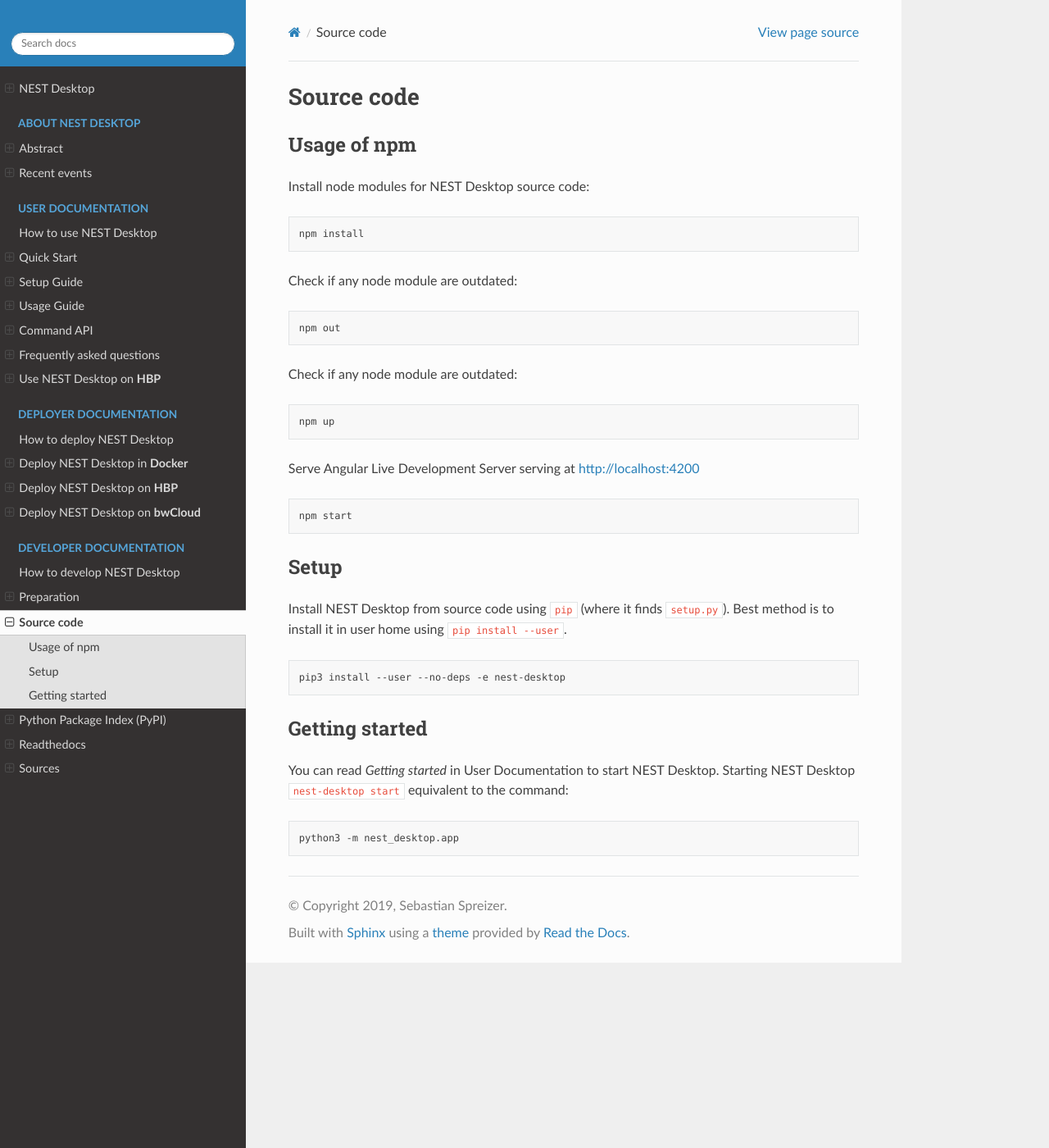
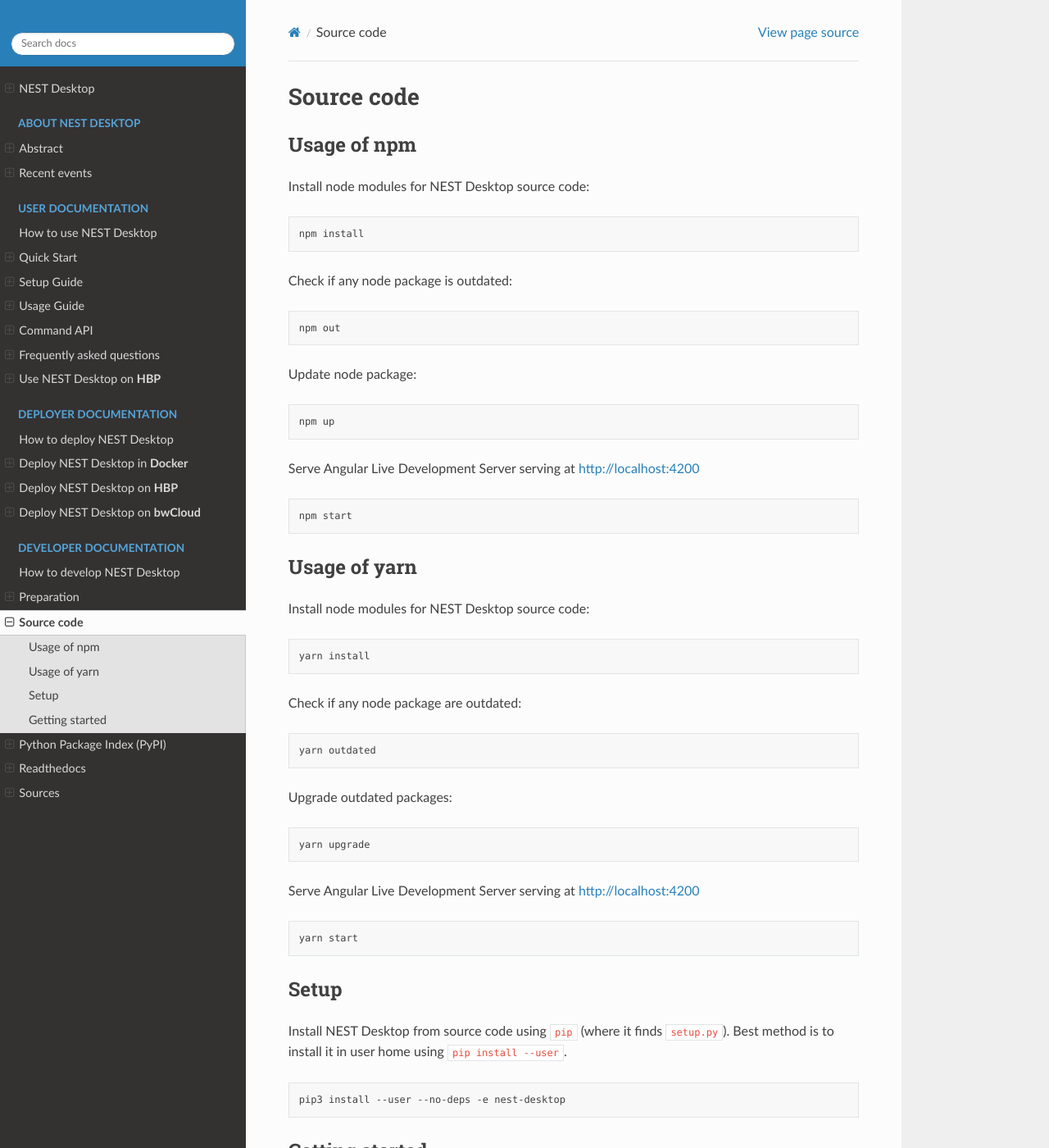
Before and after one commit to babsey/nest-desktop-docs, a Sphinx documentation site: the page built from docs/developer/source-code.rst, in a window 1280 px wide and 1400 px high. Shown: the whole window at 82% size. Built offline with Sphinx 7.4.7 and the Read the Docs theme 2.0.0, drawn with Linux system fonts in a browser that asks for light colours.

Commit message:
Add yarn

```diff
--- a/docs/developer/package.rst
+++ b/docs/developer/package.rst
@@ -21,11 +21,11 @@
 
 First update the version of nest-desktop in :code:`src/packages.json` and in :code:`nest_desktop/__init__.py`.
 
-Then generate app package using npm. It builds the folder :code:`nest_desktop/app`:
+Then generate app package using yarn. It builds the folder :code:`nest_desktop/app`:
 
 .. code-block:: bash
 
-   npm run build
+   yarn run build
 
 Next, remove the folders:
 
--- a/docs/developer/preparation.rst
+++ b/docs/developer/preparation.rst
@@ -3,7 +3,7 @@
 
 
 NEST Desktop is written in HTML5 but compiled by Angular, a web framework written in TypeScript.
-For Angular you need to install nodeJS (+npm).
+For Angular you need to install nodeJS (+ yarn).
 
 I have prepared Singularity recipe that build an environment with required packages for the develompment.
 You can find the definition file in singularity/nest-desktop-dev.def for building Singularity container.
@@ -11,7 +11,7 @@
 Requirements
  * Python 3.4 or higher
  * NEST Server, NEST Simulator (Test app)
- * nodeJS, npm  (Build app)
+ * nodeJS, npm, yarn (Build app)
  * setuptools, wheel, twine (for PyPI)
  * sphinx, sphinx rth theme (for Readthedocs)
 
--- a/docs/developer/source-code.rst
+++ b/docs/developer/source-code.rst
@@ -11,13 +11,13 @@
 
    npm install
 
-Check if any node module are outdated:
+Check if any node package is outdated:
 
 .. code-block:: bash
 
    npm out
 
-Check if any node module are outdated:
+Update node package:
 
 .. code-block:: bash
 
@@ -28,6 +28,34 @@
 .. code-block:: bash
 
    npm start
+
+
+Usage of yarn
+-------------
+
+Install node modules for NEST Desktop source code:
+
+.. code-block:: bash
+
+   yarn install
+
+Check if any node package are outdated:
+
+.. code-block:: bash
+
+   yarn outdated
+
+Upgrade outdated packages:
+
+.. code-block:: bash
+
+   yarn upgrade
+
+Serve Angular Live Development Server serving at http://localhost:4200
+
+.. code-block:: bash
+
+   yarn start
 
 
 Setup
```
